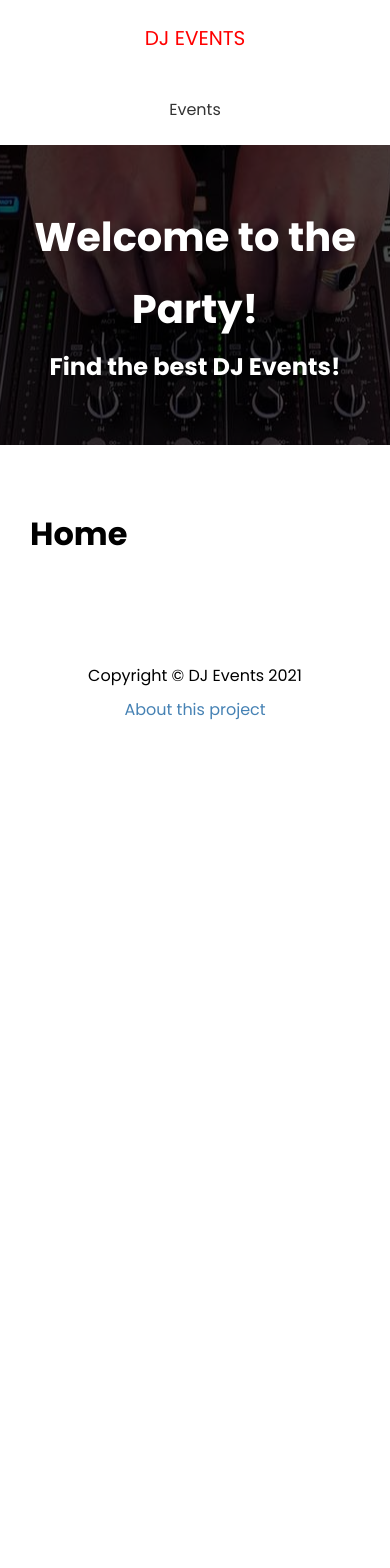
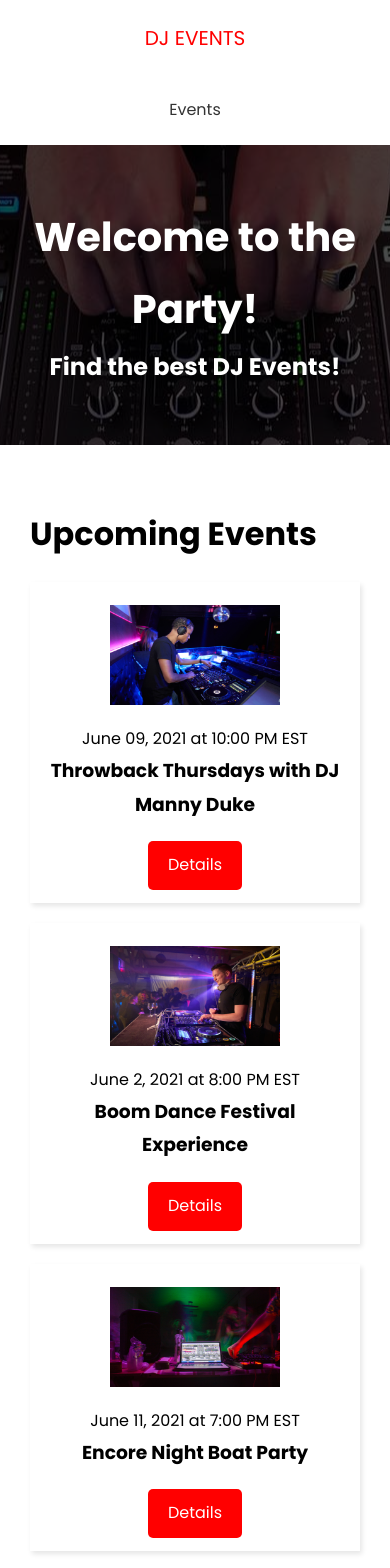
Before and after one commit to MagicPojska/next-dj-events-frontend, a Next.js app: page / in a window 390 px wide. Shown: the top 1568 px of the page. Before the commit the page ends 844 px from the top, so only its background shows below. Built offline with nearby package versions, Linux system fonts and the light colour scheme; no server answers.

Commit message:
Added evenets on home page and events page

```diff
--- /dev/null
+++ b/components/EventItem.jsx
@@ -0,0 +1,27 @@
+import Link from "next/link";
+import Image from 'next/image';
+import styles from '@/styles/EventItem.module.css'
+
+export default function EventItem({ evt }) {
+    return (
+        <div className={styles.event}>
+            <div className={styles.img}>
+                <Image src={evt.image ? evt.image : '/images/event-default.png'} width={170} height={100} />
+            </div>
+            <div className={styles.info}>
+                <span>
+                    {evt.date} at {evt.time}
+                </span>
+                <h3>
+                    {evt.name}
+                </h3>
+            </div>
+
+            <div className={styles.link}>
+                <Link href={`/events/${evt.slug}`}>
+                    <a className='btn'>Details</a>
+                </Link>
+            </div>
+        </div>
+    )
+}
--- /dev/null
+++ b/config/index.jsx
@@ -0,0 +1 @@
+export const API_URL = process.env.NEXT_PUBLIC_API_URL || 'http://localhost:3000';
--- a/jsconfig.json
+++ b/jsconfig.json
@@ -4,6 +4,7 @@
         "paths": {
             "@/components/*": ["components/*"],
             "@/styles/*": ["styles/*"],
+            "@/config/*": ["config/*"],
         }
     }
 }
--- a/pages/api/events/[slug].jsx
+++ b/pages/api/events/[slug].jsx
@@ -4,7 +4,7 @@
     const evt = events.filter(ev => ev.slug === req.query.slug);
 
     if (req.method === 'GET') {
-        res.status(200).json({ evt })
+        res.status(200).json(evt)
     } else {
         res.setHeader('Allow', ['GET'])
         res.status(405).json({ message: `Method ${req.method} is not allowed` })
--- a/pages/api/events/index.jsx
+++ b/pages/api/events/index.jsx
@@ -2,7 +2,7 @@
 
 export default function handler(req, res) {
   if (req.method === 'GET') {
-    res.status(200).json({ events })
+    res.status(200).json(events)
   } else {
     res.setHeader('Allow', ['GET'])
     res.status(405).json({ message: `Method ${req.method} is not allowed` })
--- a/pages/index.jsx
+++ b/pages/index.jsx
@@ -1,9 +1,34 @@
+import Link from "next/link";
+import EventItem from "@/components/EventItem";
 import Layout from "@/components/Layout"
+import { API_URL } from '@/config//index'
 
-export default function Home() {
+export default function HomePage({ events }) {
   return (
     <Layout>
-      <h1>Home</h1>
+      <h1>Upcoming Events</h1>
+      {events.length === 0 && <h3>No Events To Show</h3>}
+
+      {events.map((evt) => (
+        <EventItem key={evt.id} evt={evt} />
+      ))}
+
+      {events.length > 0 && (
+        <Link href='/events'>
+          <a className='btn-secondary'>View All Events</a>
+        </Link>
+      )}
     </Layout>
   )
 }
+
+
+export async function getStaticProps() {
+  const res = await fetch(`${API_URL}/api/events`);
+  const events = await res.json();
+
+  return {
+    props: { events: events.slice(0, 3) },
+    revalidate: 1,
+  }
+}
--- /dev/null
+++ b/styles/EventItem.module.css
@@ -0,0 +1,28 @@
+.event {
+  display: flex;
+  justify-content: space-between;
+  align-items: center;
+  margin: 20px 0;
+  padding: 13px;
+  box-shadow: 2px 3px 5px rgba(0, 0, 0, 0.1);
+}
+
+.img {
+  flex: 1;
+  margin: 10px;
+}
+
+.info {
+  flex: 2;
+}
+
+@media (max-width: 600px) {
+  .event {
+    flex-direction: column;
+    text-align: center;
+  }
+
+  .info {
+    margin-bottom: 20px;
+  }
+}
```
Also changed, not shown: pages/events/index.jsx (+22 -4 lines), pages/api/events/data.json (line endings or trailing spaces).
